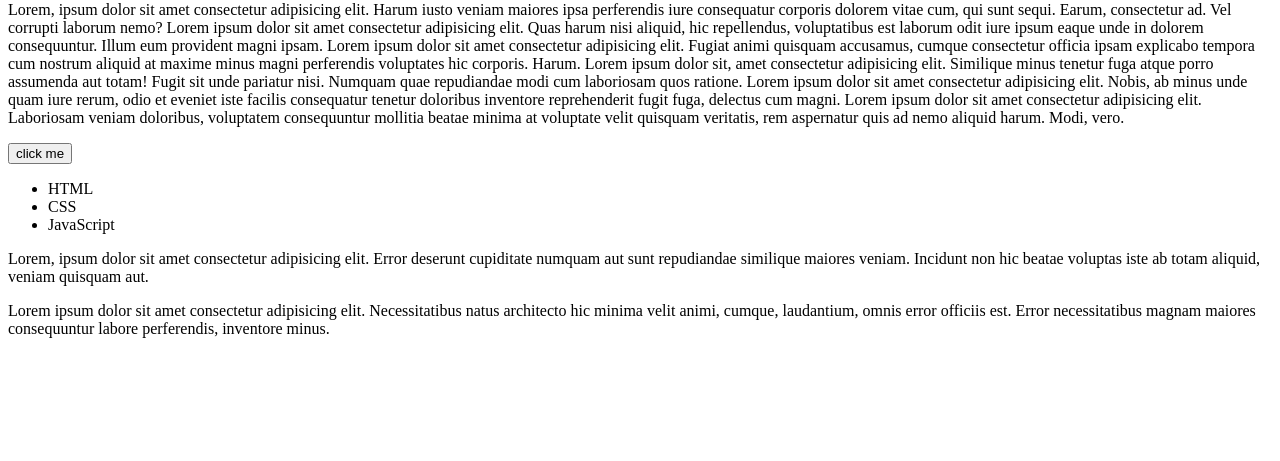
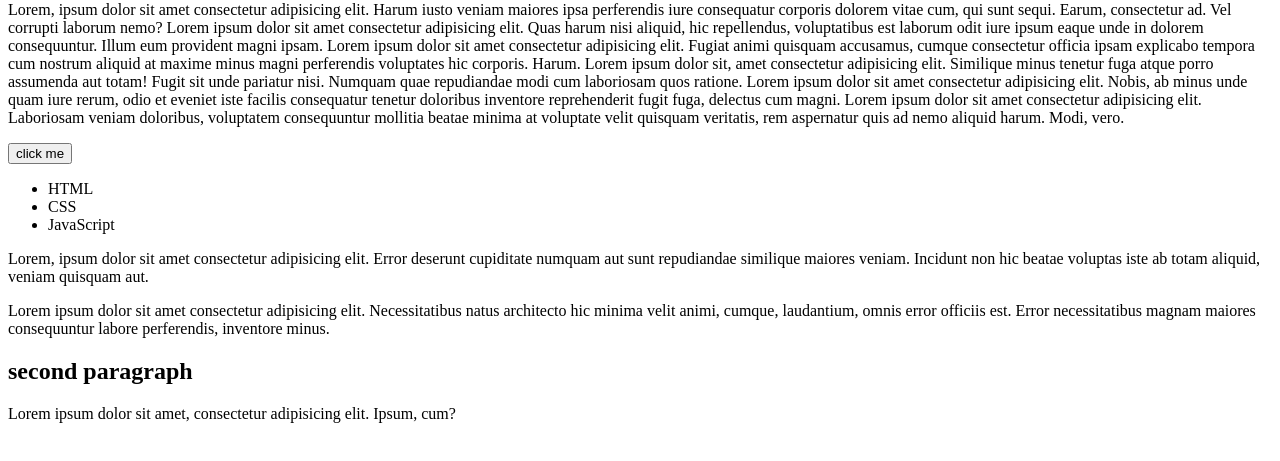
Before and after one commit to TaherEssaied/3wataher, a plain HTML site: page index.html in a window 1280 px wide. Shown: the part 79-540 px from the top of the page. Drawn offline with Linux system fonts and the light colour scheme.

Commit message:
ajout de h2

```diff
--- a/index.html
+++ b/index.html
@@ -18,5 +18,7 @@
     </ul>
     <p>Lorem, ipsum dolor sit amet consectetur adipisicing elit. Error deserunt cupiditate numquam aut sunt repudiandae similique maiores veniam. Incidunt non hic beatae voluptas iste ab totam aliquid, veniam quisquam aut.</p>
     Lorem ipsum dolor sit amet consectetur adipisicing elit. Necessitatibus natus architecto hic minima velit animi, cumque, laudantium, omnis error officiis est. Error necessitatibus magnam maiores consequuntur labore perferendis, inventore minus.
+    <h2>second paragraph</h2>
+    <p>Lorem ipsum dolor sit amet, consectetur adipisicing elit. Ipsum, cum?</p>
 </body>
 </html>
```
